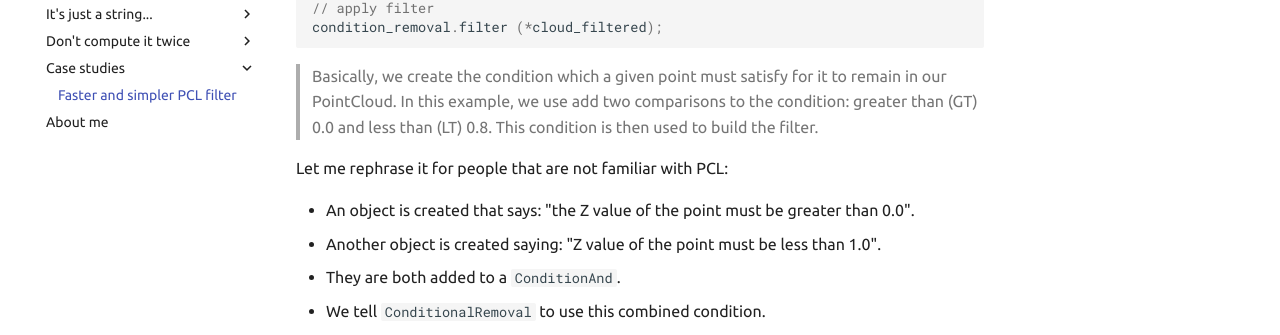
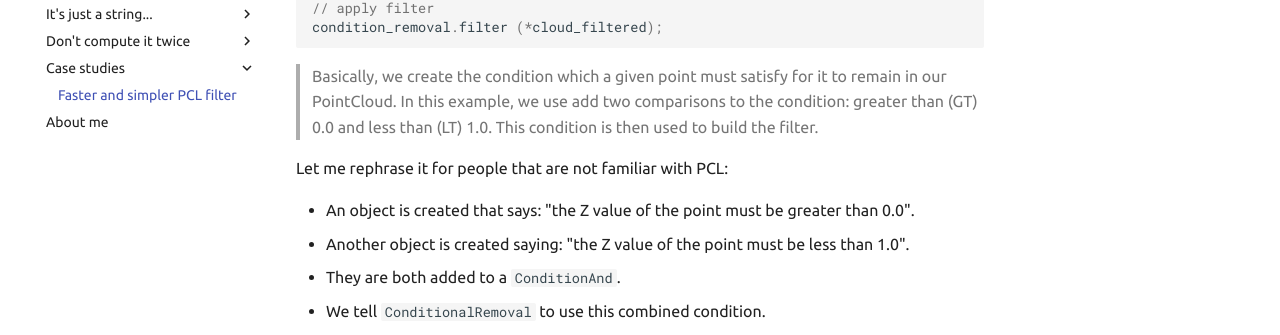
Before and after one commit to facontidavide/CPP_Optimizations_Diary, an MkDocs documentation site: the page built from docs/pcl_filter.md, in a window 1280 px wide and 900 px high, scrolled down 1097 px. Shown: the part 193-528 px from the top of the window. Built offline with MkDocs 1.6.1 and Material for MkDocs 9.7.7, drawn with Linux system fonts in a browser that asks for light colours; comment, search, counter and statistics services are not loaded.

Commit message:
Typo fix

````diff
--- a/docs/pcl_filter.md
+++ b/docs/pcl_filter.md
@@ -39,13 +39,13 @@ condition_removal.filter (*cloud_filtered);
 ```
 
 > Basically, we create the condition which a given point must satisfy for it to remain in our PointCloud.
-> In this example, we use add two comparisons to the condition: greater than (GT) 0.0 and less than (LT) 0.8.
+> In this example, we use add two comparisons to the condition: greater than (GT) 0.0 and less than (LT) 1.0.
 > This condition is then used to build the filter.
 
 Let me rephrase it for people that are not familiar with PCL:
 
 - An object is created that says: "the Z value of the point must be greater than 0.0".
-- Another object is created saying: "Z value of the point must be less than 1.0".
+- Another object is created saying: "the Z value of the point must be less than 1.0".
 - They are both added to a `ConditionAnd`.
 - We tell `ConditionalRemoval` to use this combined condition.
 - Apply the filter to an input cloud to create a filtered one.
````
